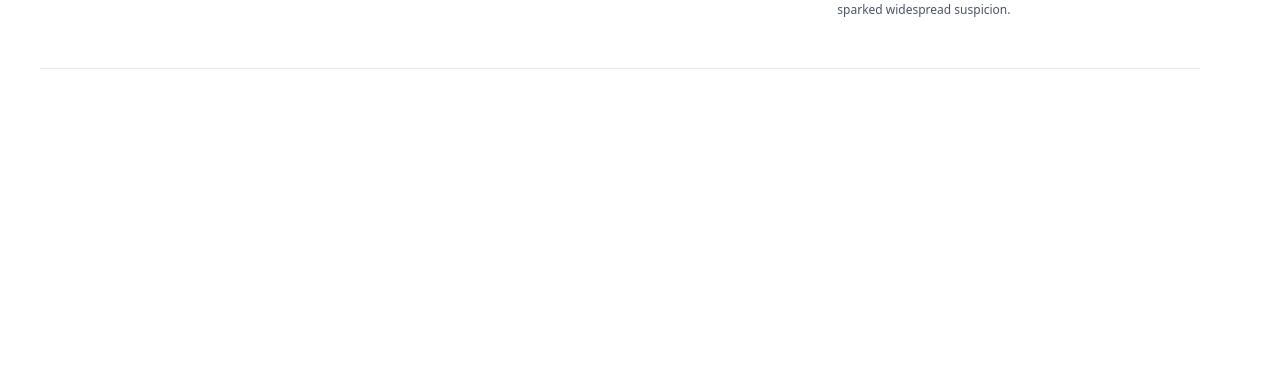
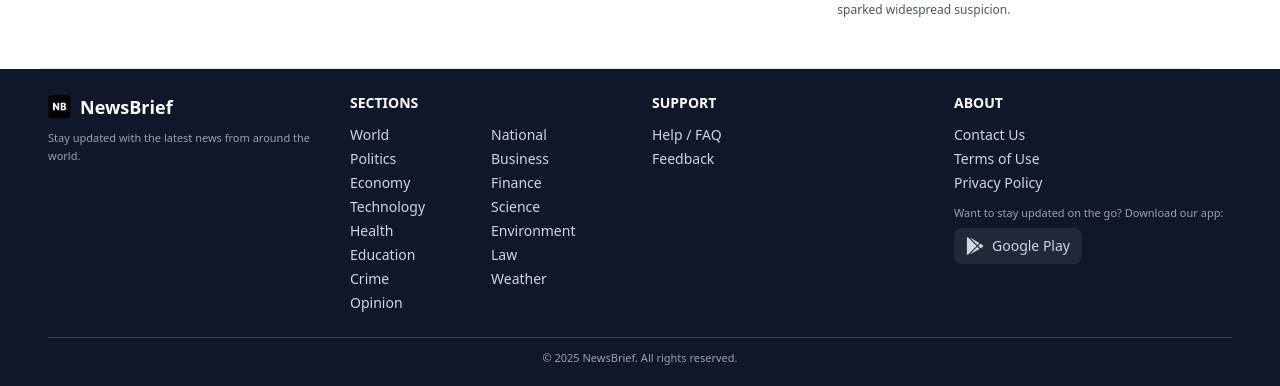
Before and after one commit to nathnaeltamirat/news-brief-frontend, a Next.js app in the folder news_brief/: page /news in a window 1280 px wide. Shown: the part 2066-2452 px from the top of the page. Before the commit the page ends 2135 px from the top, so only its background shows below. Built offline with nearby package versions, Linux system fonts and the light colour scheme.

Commit message:
created footer and integrated in the layout,build successfully and delete the branch

```diff
--- a/news_brief/src/app/Footer/page.tsx
+++ /dev/null
@@ -1,114 +0,0 @@
-"use client";
-import Link from "next/link";
-import { FaApple, FaGooglePlay } from "react-icons/fa";
-
-export default function Footer() {
-  return (
-    <footer className="bg-[#0f172a] text-gray-300 py-10 px-6 md:px-20">
-      <div className="grid grid-cols-1 md:grid-cols-4 gap-8">
-        {/* Logo */}
-        <div>
-          <h2 className="text-2xl font-bold text-white">NewsBrief</h2>
-          <p className="mt-2 text-sm text-gray-400">
-            Stay updated with the latest news from around the world.
-          </p>
-        </div>
-
-        {/* Sections */}
-        <div>
-          <h3 className="text-white font-semibold mb-3">SECTIONS</h3>
-          <ul className="space-y-2 text-sm">
-            {[
-              "World",
-              "National",
-              "Politics",
-              "Business",
-              "Economy",
-              "Finance",
-              "Technology",
-              "Science",
-              "Health",
-              "Environment",
-              "Education",
-              "Law",
-              "Crime",
-              "Weather",
-              "Opinion",
-            ].map((topic) => (
-              <li key={topic}>
-                <Link
-                  href={`/${topic.toLowerCase()}`}
-                  className="hover:text-white transition"
-                >
-                  {topic}
-                </Link>
-              </li>
-            ))}
-          </ul>
-        </div>
-
-        {/* Support */}
-        <div>
-          <h3 className="text-white font-semibold mb-3">SUPPORT</h3>
-          <ul className="space-y-2 text-sm">
-            <li>
-              <Link href="/help" className="hover:text-white transition">
-                Help / FAQ
-              </Link>
-            </li>
-            <li>
-              <Link href="/feedback" className="hover:text-white transition">
-                Feedback
-              </Link>
-            </li>
-          </ul>
-        </div>
-
-        {/* About + App */}
-        <div>
-          <h3 className="text-white font-semibold mb-3">ABOUT</h3>
-          <ul className="space-y-2 text-sm">
-            <li>
-              <Link href="/contact" className="hover:text-white transition">
-                Contact Us
-              </Link>
-            </li>
-            <li>
-              <Link href="/terms" className="hover:text-white transition">
-                Terms of Use
-              </Link>
-            </li>
-            <li>
-              <Link href="/privacy" className="hover:text-white transition">
-                Privacy Policy
-              </Link>
-            </li>
-          </ul>
-
-          <div className="mt-5">
-            <h4 className="text-white font-semibold mb-2">Get Our App</h4>
-            <div className="flex gap-3">
-              <a
-                href="#"
-                className="flex items-center gap-2 bg-gray-800 px-3 py-2 rounded-lg hover:bg-gray-700"
-              >
-                <FaApple className="text-xl" /> <span>App Store</span>
-              </a>
-              <a
-                href="#"
-                className="flex items-center gap-2 bg-gray-800 px-3 py-2 rounded-lg hover:bg-gray-700"
-              >
-                <FaGooglePlay className="text-xl" /> <span>Google Play</span>
-              </a>
-            </div>
-          </div>
-        </div>
-      </div>
-
-      {/* Bottom */}
-      <div className="mt-10 border-t border-gray-700 pt-4 text-center text-sm text-gray-400">
-        © {new Date().getFullYear()} NewsBrief. All rights reserved.
-      </div>
-    </footer>
-  );
-}
--- a/news_brief/src/app/layout.tsx
+++ b/news_brief/src/app/layout.tsx
@@ -2,6 +2,7 @@ import type { Metadata } from "next";
 
 import "./globals.css";
 import ThemeProvider from "./contexts/ThemeContext";
+import Footer from "@/components/Footer/Footer";
 
 export const metadata: Metadata = {
   title: "News Brief",
@@ -17,6 +18,7 @@ export default function RootLayout({
     <html lang="en">
       <body>
         <ThemeProvider>{children}</ThemeProvider>
+        <Footer />
       </body>
     </html>
   );
--- a/news_brief/src/app/news/page.tsx
+++ b/news_brief/src/app/news/page.tsx
@@ -6,7 +6,7 @@ import TopBar from "@/components/reusable_components/search_topbar";
 import Sidebar from "@/components/siderbar/main";
 import ChatBot from "@/components/reusable_components/chatbot";
 import { ThemeContext } from "../contexts/ThemeContext";
-import Footer from "../Footer/page";
+
 import ProfileDropdown from "@/components/reusable_components/DropDownBar";
 import DarkMode from "@/components/dark_mode/DarkMode";
 
@@ -32,7 +32,7 @@ const News = () => {
           </div>
           <NewsComponent />
 
-          {/* <Footer /> */}
+
         </div>
       </div>
     </>
--- /dev/null
+++ b/news_brief/src/components/Footer/Footer.tsx
@@ -0,0 +1,114 @@
+"use client";
+import Link from "next/link";
+import { FaGooglePlay } from "react-icons/fa";
+
+export default function Footer() {
+  return (
+    <footer className="bg-[#0f172a] text-gray-300 py-6 px-4 md:px-12 text-xs md:text-sm">
+      <div className="max-w-7xl mx-auto grid grid-cols-1 md:grid-cols-4 gap-6">
+        {/* Logo + About */}
+        <div className="flex flex-col gap-2">
+          <div className="flex items-center gap-2">
+            <img src="/logo.png" className="w-6 h-6" alt="logo" />
+            <h2 className="text-lg font-bold text-white">NewsBrief</h2>
+          </div>
+          <p className="text-[11px] text-gray-400 leading-relaxed">
+            Stay updated with the latest news from around the world.
+          </p>
+        </div>
+
+        {/* Sections */}
+        <div>
+          <h3 className="text-white font-semibold mb-3 text-sm">SECTIONS</h3>
+          <ul className="grid grid-cols-2 gap-1">
+            {[
+              "World",
+              "National",
+              "Politics",
+              "Business",
+              "Economy",
+              "Finance",
+              "Technology",
+              "Science",
+              "Health",
+              "Environment",
+              "Education",
+              "Law",
+              "Crime",
+              "Weather",
+              "Opinion",
+            ].map((topic) => (
+              <li key={topic}>
+                <Link
+                  href={`/${topic.toLowerCase()}`}
+                  className="hover:text-blue-600 transition-colors duration-200"
+                >
+                  {topic}
+                </Link>
+              </li>
+            ))}
+          </ul>
+        </div>
+
+        {/* Support */}
+        <div>
+          <h3 className="text-white font-semibold mb-3 text-sm">SUPPORT</h3>
+          <ul className="space-y-1">
+            <li>
+              <Link href="/help" className="hover:text-blue-600 transition-colors duration-200">
+                Help / FAQ
+              </Link>
+            </li>
+            <li>
+              <Link href="/feedback" className="hover:text-blue-600 transition-colors duration-200">
+                Feedback
+              </Link>
+            </li>
+          </ul>
+        </div>
+
+        {/* About + Google Play */}
+        <div>
+          <h3 className="text-white font-semibold mb-3 text-sm">ABOUT</h3>
+          <ul className="space-y-1 mb-3">
+            <li>
+              <Link href="/contact" className="hover:text-blue-600 transition-colors duration-200">
+                Contact Us
+              </Link>
+            </li>
+            <li>
+              <Link href="/terms" className="hover:text-blue-600 transition-colors duration-200">
+                Terms of Use
+              </Link>
+            </li>
+            <li>
+              <Link href="/privacy" className="hover:text-blue-600 transition-colors duration-200">
+                Privacy Policy
+              </Link>
+            </li>
+          </ul>
+
+          {/* CTA for App Download */}
+          <p className="text-[11px] text-gray-400 mb-2">
+            Want to stay updated on the go? Download our app:
+          </p>
+
+          {/* Google Play Button */}
+          <div>
+            <a
+              href="#"
+              className="flex items-center gap-2 bg-gray-800 px-3 py-2 rounded-lg hover:bg-gray-700 transition w-max"
+            >
+              <FaGooglePlay className="text-lg" /> <span>Google Play</span>
+            </a>
+          </div>
+        </div>
+      </div>
+
+      {/* Bottom */}
+      <div className="mt-6 border-t border-gray-700 pt-3 text-center text-[11px] text-gray-400">
+        © {new Date().getFullYear()} NewsBrief. All rights reserved.
+      </div>
+    </footer>
+  );
+}
```
